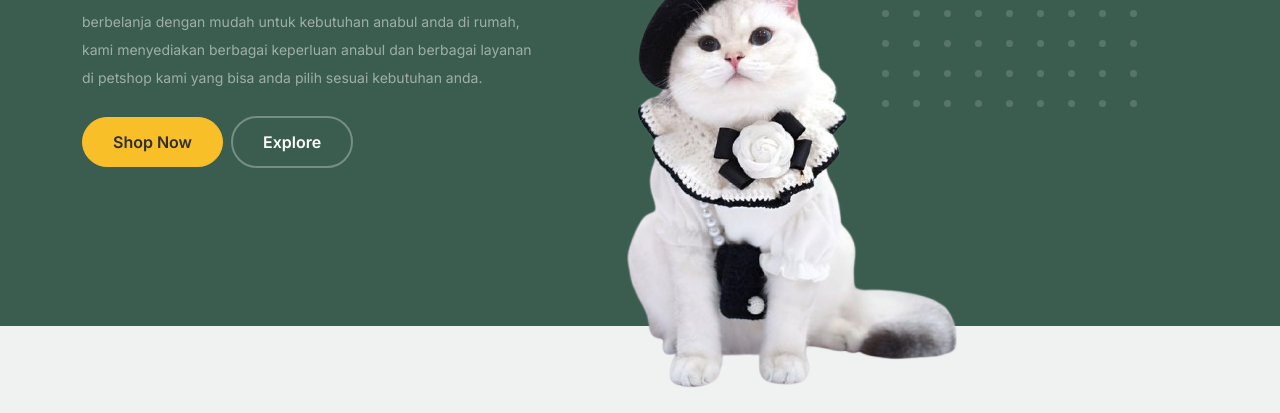
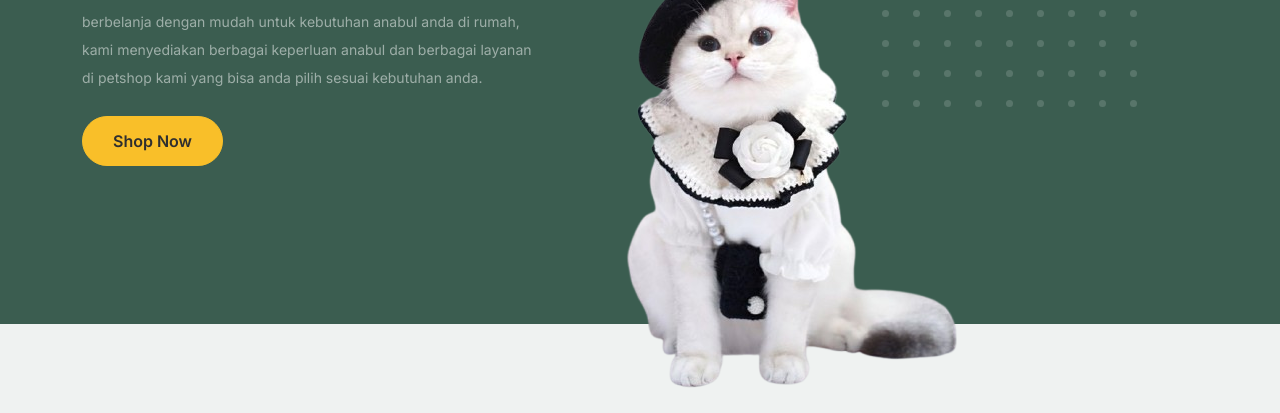
Before and after one commit to kiyaaa04/Nurul-rezki, a plain HTML site: page index.html in a window 1280 px wide. Shown: the part 252-665 px from the top of the page. Drawn offline with nearby package versions, Linux system fonts and the light colour scheme; files that its build step writes are made by us from their sources; files whose address does not match are found by name.

Commit message:
menghapus explore

```diff
--- a/index.html
+++ b/index.html
@@ -64,7 +64,7 @@
 						<div class="intro-excerpt">
 							<h1>Petmart <span clsas="d-block">Cage store</span></h1>
 							<p class="mb-4">berbelanja dengan mudah untuk kebutuhan anabul anda di rumah, kami menyediakan berbagai keperluan anabul dan berbagai layanan di petshop kami yang bisa anda pilih sesuai kebutuhan anda.</p>
-							<p><a href="" class="btn btn-secondary me-2">Shop Now</a><a href="#" class="btn btn-white-outline">Explore</a></p>
+							<p><a href="#shop" class="btn btn-secondary me-2">Shop Now</a></p>
 						</div>
 					</div>
 					<div class="col-lg-7">
```
